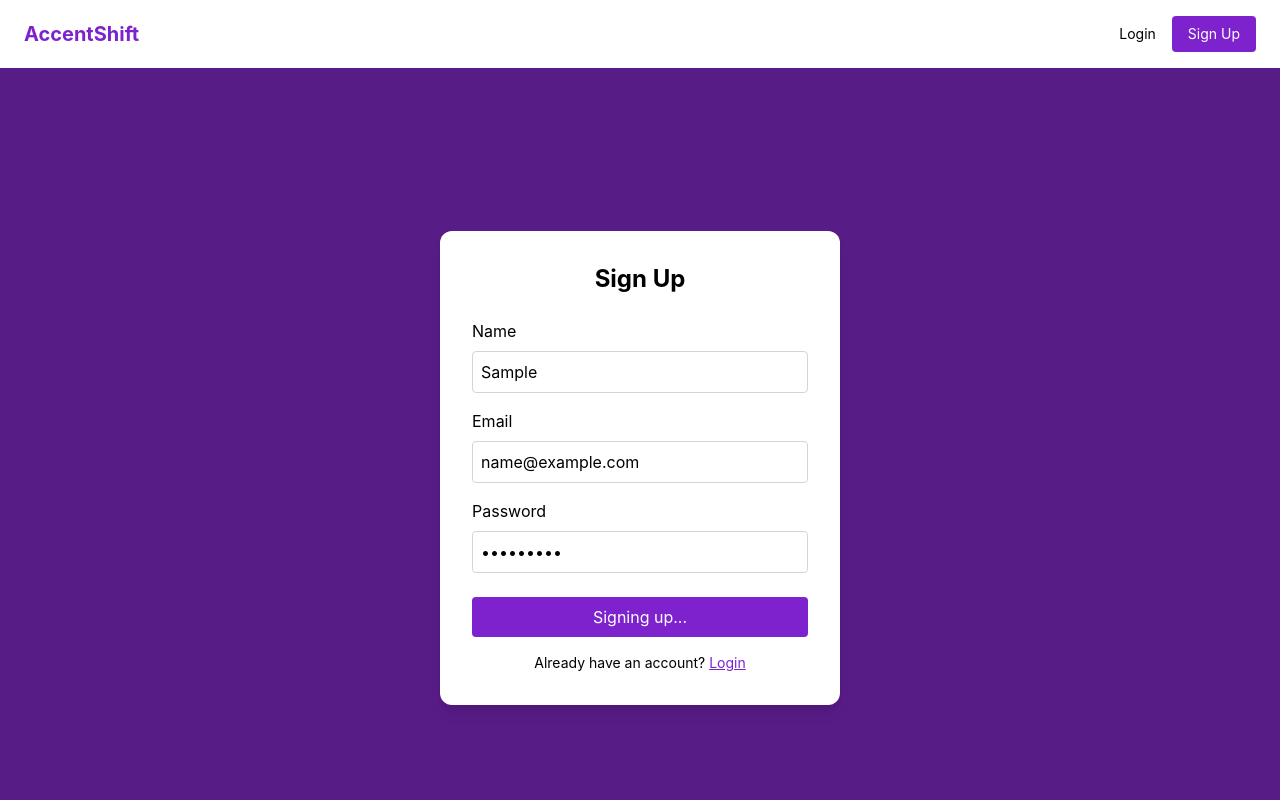
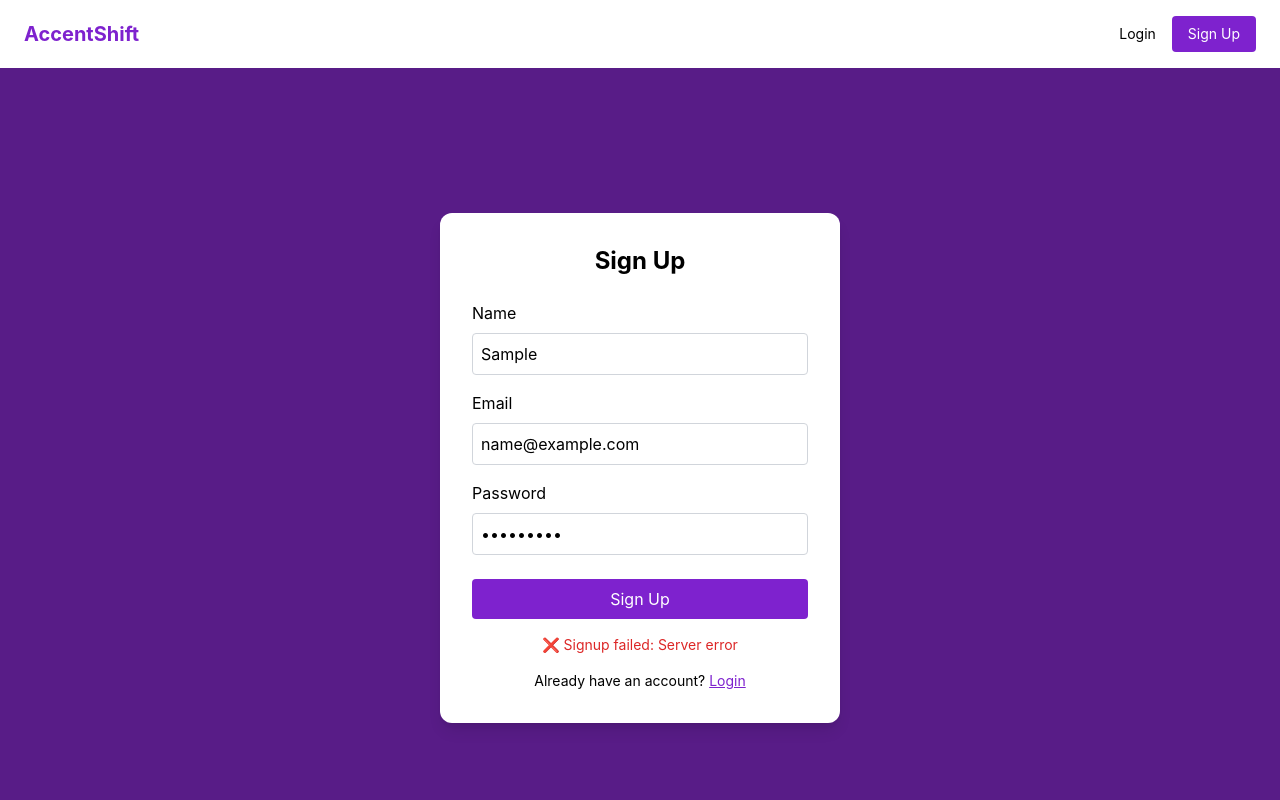
Before and after one commit to theigniteai/accent-frontend-dashboard, a React (Vite) app: page /signup in a window 1280 px wide. Both pictures are taken after typing "Sample", "name@example.com", "Sample123" into the empty fields and a click on the button "Sign Up". Shown: the top 800 px of the page. Built offline with nearby package versions, Linux system fonts and the light colour scheme; no server answers.

Commit message:
Update Signup.jsx

```diff
--- a/src/pages/Signup.jsx
+++ b/src/pages/Signup.jsx
@@ -1,4 +1,3 @@
-// src/pages/Signup.jsx
 import React, { useState } from "react";
 import axios from "axios";
 
@@ -6,11 +5,14 @@ const Signup = () => {
   const [name, setName] = useState("");
   const [email, setEmail] = useState("");
   const [password, setPassword] = useState("");
+  const [message, setMessage] = useState("");
   const [loading, setLoading] = useState(false);
 
   const handleSignup = async (e) => {
     e.preventDefault();
     setLoading(true);
+
+    try {
       const res = await axios.post(`${import.meta.env.VITE_API_BASE_URL}/api/auth/signup`, {
         name,
         email,
@@ -18,21 +20,17 @@ const res = await axios.post(`${import.meta.env.VITE_API_BASE_URL}/api/auth/sign
       });
 
       if (res.data.success) {
+        setMessage("✅ Signup successful! Redirecting to login...");
+        setTimeout(() => {
           window.location.href = "/login";
+        }, 1500);
+      } else {
+        setMessage("❌ " + res.data.message || "Signup failed");
       }
-
-    // try {
-    //   await axios.post(`${import.meta.env.VITE_API_BASE_URL}/api/auth/signup`, {
-    //     name,
-    //     email,
-    //     password,
-    //   });
-
-    //   alert("Signup successful! Please login.");
-    //   window.location.href = "/login";
-    // } catch (error) {
-    //   alert("Signup failed: " + error?.response?.data?.message || "Unknown error");
-    // }
+    } catch (error) {
+      console.error(error);
+      setMessage("❌ Signup failed: " + (error.response?.data?.message || "Server error"));
+    }
 
     setLoading(false);
   };
@@ -77,8 +75,15 @@ if (res.data.success) {
           {loading ? "Signing up..." : "Sign Up"}
         </button>
 
+        {message && (
+          <p className="text-center text-sm mt-4 text-red-600">{message}</p>
+        )}
+
         <p className="text-center text-sm mt-4">
-          Already have an account? <a href="/login" className="text-purple-700 underline">Login</a>
+          Already have an account?{" "}
+          <a href="/login" className="text-purple-700 underline">
+            Login
+          </a>
         </p>
       </form>
     </div>
```
Lines whose indentation alone changed are shown as unchanged.
